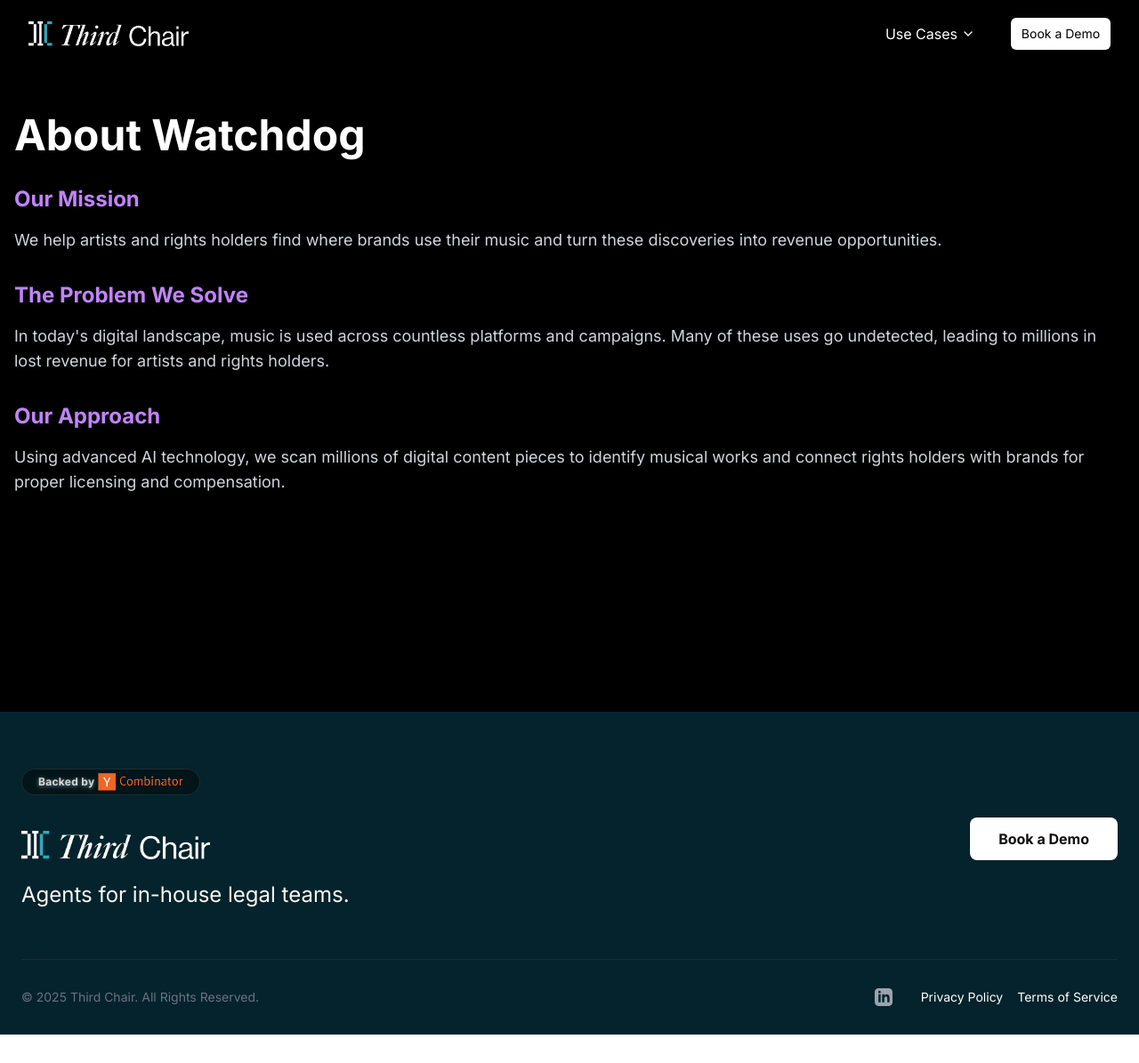
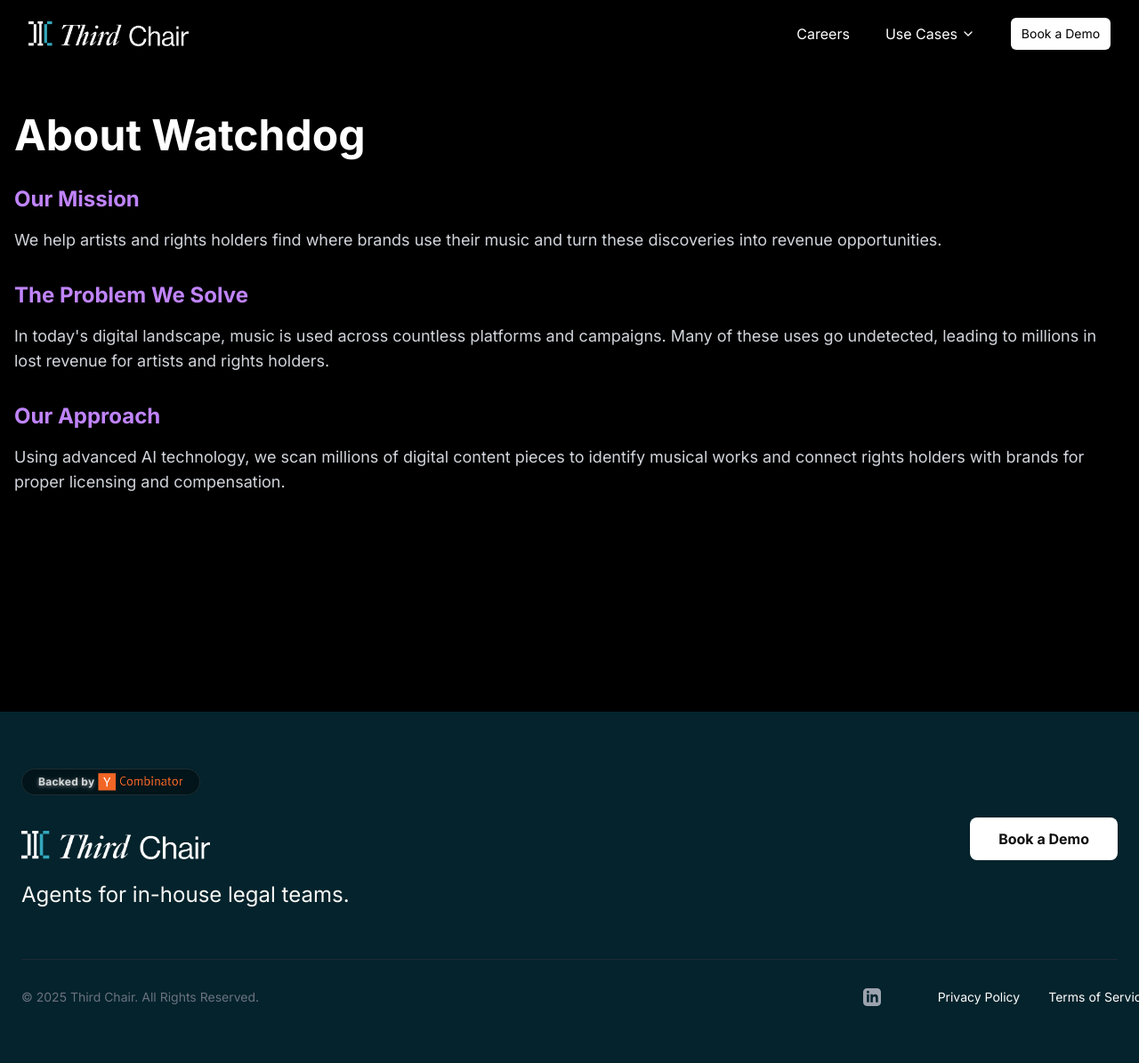
Before and after one commit to voice-guardian/landing, a React (Vite) app: page /about in a window 1280 px wide. Shown: the whole page at 89% size. Before the commit the page ends 1163 px from the top, so only its background shows below. Built offline with nearby package versions, Linux system fonts and the light colour scheme; no server answers; a web font is replaced by a local one; what spotify-web-api-js would draw is missing.

Commit message:
update: adding careers page

```diff
--- a/src/components/Footer.tsx
+++ b/src/components/Footer.tsx
@@ -17,7 +17,7 @@ const Footer: React.FC = () => {
   const currentYear = new Date().getFullYear();
 
   return (
-    <footer className="bg-[#04232C] text-white pt-16 pb-8">
+    <footer className="bg-[#04232C] text-white pt-16 pb-16 z-50 relative">
       <div className="container mx-auto px-4 md:px-6">
         {/* Top Section with Brand + CTA */}
         <div className="flex flex-col md:flex-row justify-between items-start md:items-center mb-14">
@@ -64,9 +64,9 @@ const Footer: React.FC = () => {
           </div>
 
           {/* Right - Social + Legal */}
-          <div className="flex flex-col md:flex-row items-center">
+          <div className="flex flex-col md:flex-row items-center w-full md:w-auto">
             {/* Social Icons */}
-            <div className="flex space-x-4 mb-6 md:mb-0 md:mr-8">
+            <div className="flex space-x-4 mb-4 md:mb-0 md:mr-8 justify-center w-full">
               <a
                 href="https://linkedin.com/company/watchdog-sf"
                 target="_blank"
@@ -84,18 +84,27 @@ const Footer: React.FC = () => {
               </a>
             </div>
             {/* Legal Links */}
-            <div className="flex space-x-4">
+            <div className="flex flex-row flex-wrap justify-center items-center space-x-4 min-w-0 md:w-auto md:flex-nowrap md:space-x-8 md:space-y-0 md:px-8">
               <a
                 href="/privacy-policy.html"
-                className="text-white text-sm hover:underline"
+                className="text-white text-sm hover:underline md:whitespace-nowrap"
               >
                 Privacy Policy
               </a>
               <a
                 href="/terms-of-service.html"
-                className="text-white text-sm hover:underline"
+                className="text-white text-sm hover:underline md:whitespace-nowrap"
               >
                 Terms of Service
+              </a>
+              {/* Mobile Only: Careers Link as simple link */}
+              <a
+                href="https://app.dover.com/jobs/thirdchair"
+                target="_blank"
+                rel="noopener noreferrer"
+                className="text-white text-sm hover:underline md:hidden"
+              >
+                Careers
               </a>
             </div>
           </div>
--- a/src/components/Navbar.tsx
+++ b/src/components/Navbar.tsx
@@ -43,6 +43,15 @@ const Navbar = () => {
 
         {/* Desktop Action Buttons - Hidden on mobile */}
         <div className="hidden md:flex items-center space-x-10 z-[1000]">
+           {/* Careers Link */}
+           <a
+            href="https://app.dover.com/jobs/thirdchair"
+            target="_blank"
+            rel="noopener noreferrer"
+            className="text-white text-base font-normal hover:underline focus:outline-none"
+          >
+            Careers
+          </a>
           <div
             className="relative"
             onMouseEnter={() => setIsDropdownOpen(true)}
@@ -74,6 +83,7 @@ const Navbar = () => {
               </div>
             </div>
           </div>
+
           <a href="https://calendly.com/yoavz-usethirdchair/third-chair-demo">
             <Button variant="outline" className="bg-white text-black hover:bg-gray-100 text-sm h-9 px-4 w-[112px] rounded-md border-0 shadow-none">
               Book a Demo
```
